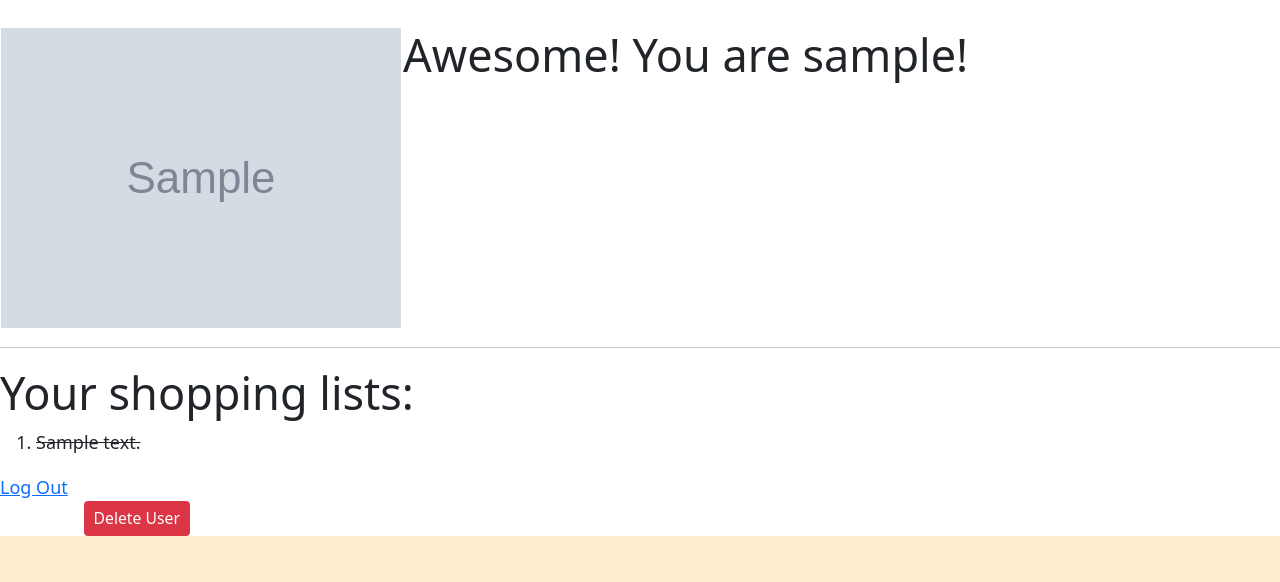
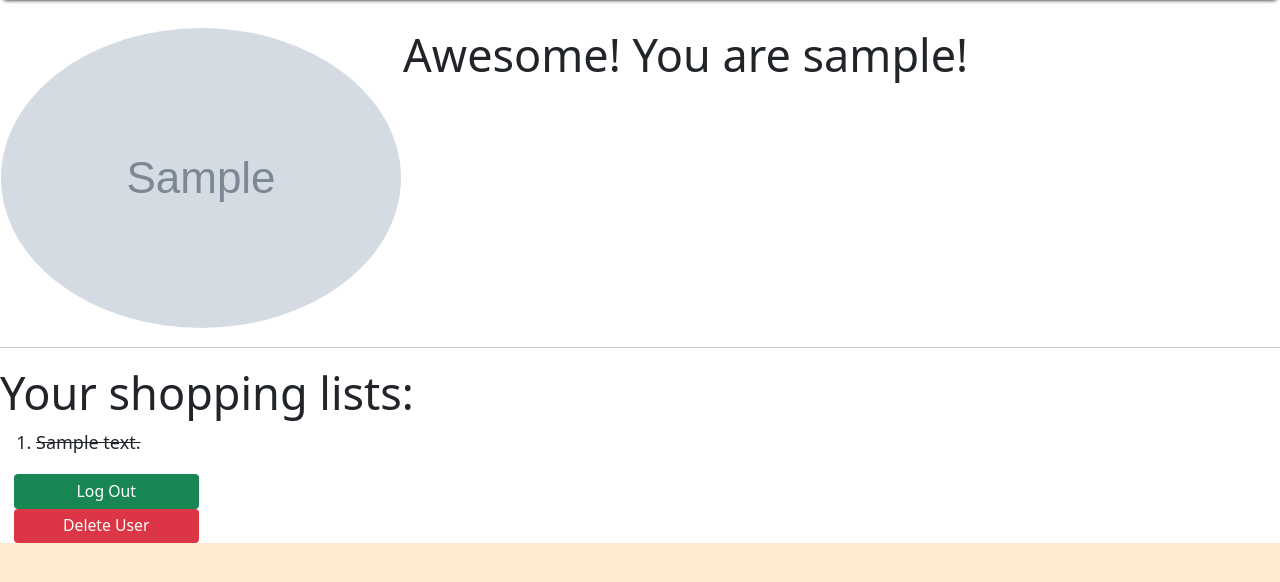
Before and after one commit to dengxinjuan/trueDeal, a Flask app: a page that uses templates/base.html in a window 1280 px wide. Shown: the part 63-645 px from the top of the page. Run offline with Flask 2, Linux system fonts and the light colour scheme; the visitor is signed in with stand-in values (Sample User, id 1); tables that the repository leaves empty hold one stand-in row (values such as "Sample post"); grey boxes marked "Sample" are stand-in pictures.

Commit message:
changing css a little bit

```diff
--- a/templates/base.html
+++ b/templates/base.html
@@ -12,7 +12,7 @@
 <body>
 
 
-    <nav class="navbar navbar-expand-lg navbar-light bg-light">
+    <nav class="navbar navbar-expand-lg navbar-light bg-light" style="box-shadow: 0 4px 4px -4px black">
         <div class="container-fluid">
           <a class="navbar-brand" href="/">TrueDeal</a>
           <button class="navbar-toggler" type="button" data-bs-toggle="collapse" data-bs-target="#navbarText" aria-controls="navbarText" aria-expanded="false" aria-label="Toggle navigation">
--- a/templates/shopping_list.html
+++ b/templates/shopping_list.html
@@ -15,7 +15,7 @@
         {% endfor %}
     </p>
     {%endfor%}
-    <button type="submit">Create Shopping List!</button>
+    <button class="btn btn-success" type="submit">Create Shopping List!</button>
 
 </form>
 
--- a/templates/username.html
+++ b/templates/username.html
@@ -12,7 +12,7 @@
 
 <table>
     <tr valign="top">
-        <td><img src="{{profile_img}}" alt="user photo here"></td>
+        <td><img src="{{profile_img}}" alt="user photo here" style="border-radius:50%"></td>
         <td><h1>Awesome! You are {{ user.username }}!</h1></td>
     </tr>
 </table>
@@ -51,17 +51,21 @@ You must log in to see it.
 
 {%endif%}
 
-<a href="/logout">Log Out</a>
+<div class="container" style="display: inline-block;">
 
-<div class="container">
+<a  class="btn btn-success btn-sm col-2" href="/logout">Log Out</a>
+
+
+
 <form>
-    <button class="btn btn-danger btn-sm"
+    <button class="btn btn-danger btn-sm col-2"
             formaction="/users/{{ user.username }}/delete"
             formmethod="POST">
       Delete User
     </button>
 
   </form>
+
 </div>
 
 {%endblock%}
```
